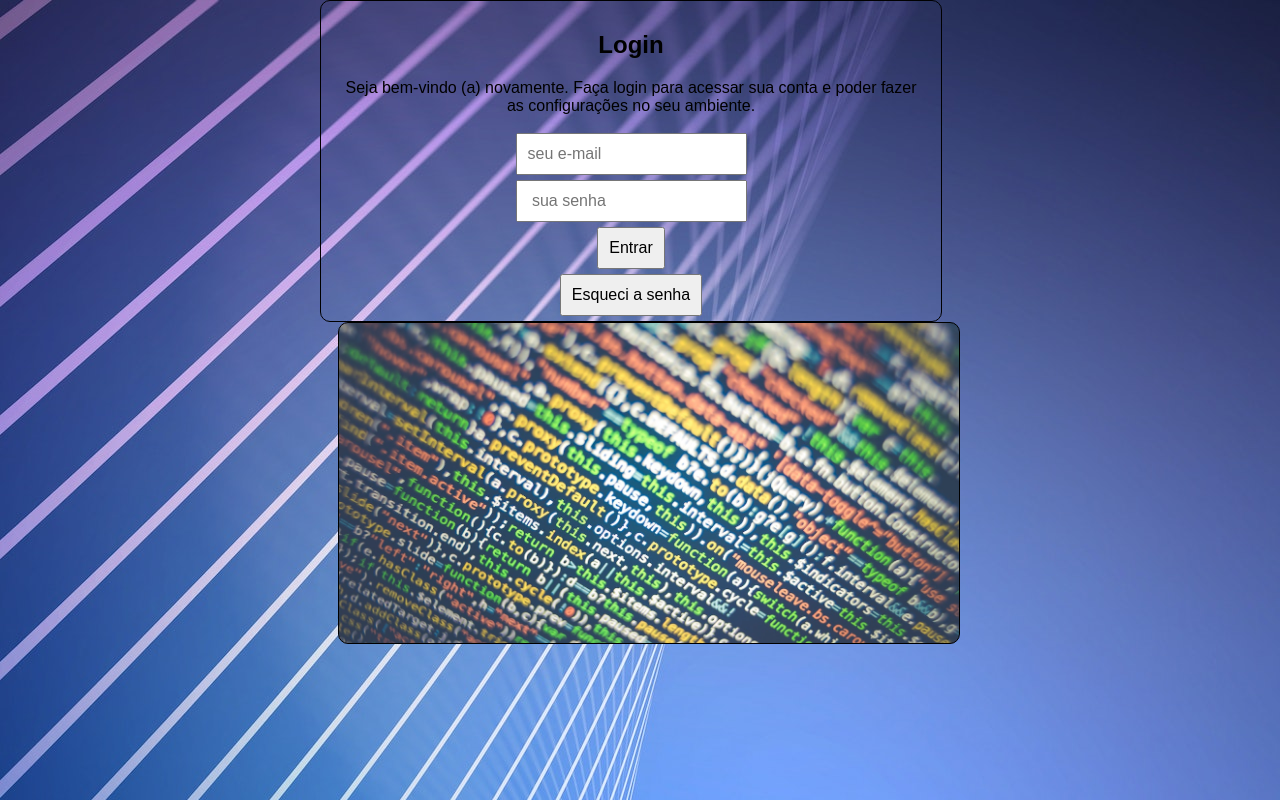
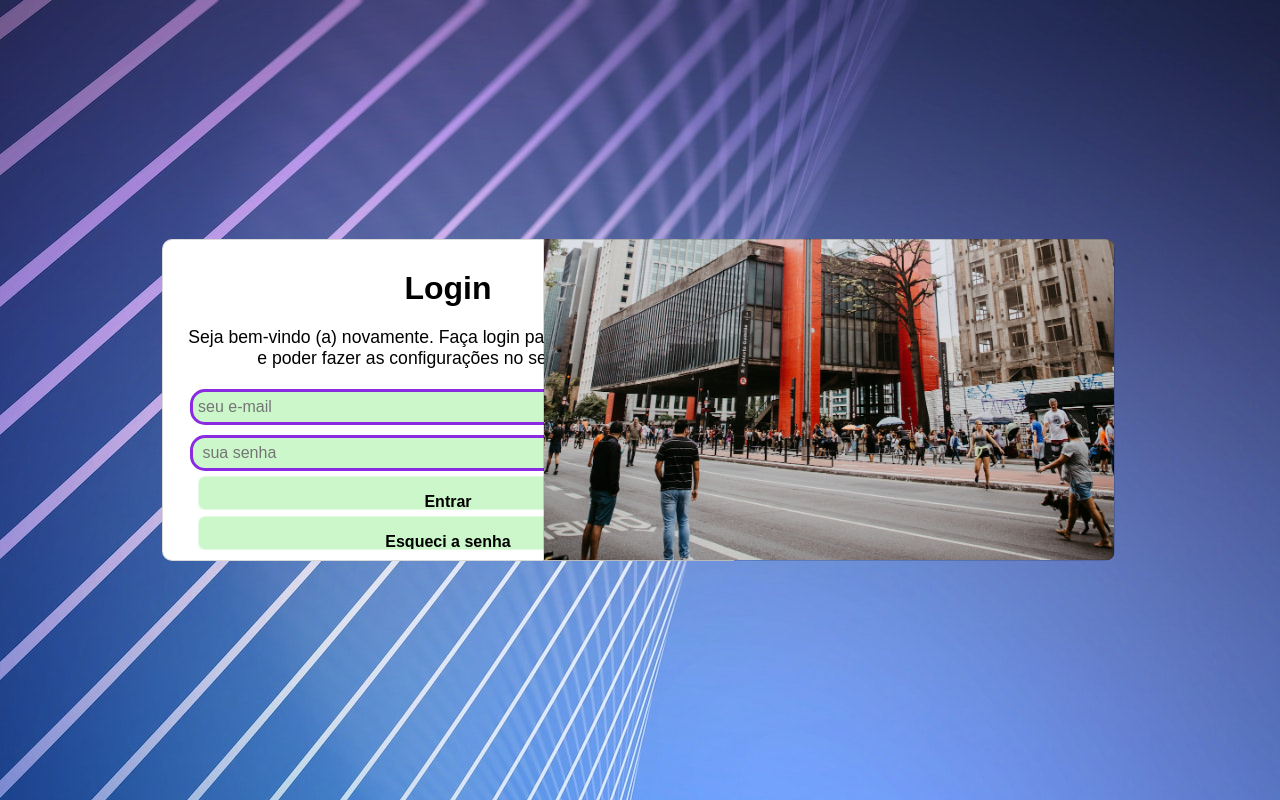
Before and after one commit to nicolasmoreiraferreira/projeto-login, a PHP site: page /indexsolo.html in a window 1280 px wide. Run offline with PHP 8.4, Linux system fonts and the light colour scheme.

Commit message:
finalizado index solo

```diff
--- a/indexsolo.html
+++ b/indexsolo.html
@@ -16,17 +16,17 @@
       <form action="login.php" method="post" autocomplete="on">
         <p>
           <label for="ie-mail"></label>
-          <input type="email" name="e-mail" id="ie-mail" placeholder="seu e-mail" required>
+          <input type="email" name="e-mail" id="ie-mail" placeholder="seu e-mail" required class="caixa">
         </p>
 
         <p>
           <label for="isenha"></label>
-          <input type="password" name="senha" id="isenha" placeholder=" sua senha" minlength="8" maxlength="8" required>
+          <input type="password" name="senha" id="isenha" placeholder=" sua senha" minlength="8" maxlength="8" required  class="caixa">
         </p>
 
         <p id="botoes">
-          <input type="submit" value="Entrar"> <br>
-          <input type="submit" value="Esqueci a senha">
+          <input type="submit" value="Entrar" class="botoes"> <br>
+          <input type="submit" value="Esqueci a senha" class="botoes1">
         </p>
       </div>
         <div id="img">
--- a/solo/mobile.css
+++ b/solo/mobile.css
@@ -26,11 +26,12 @@ main {
 
 h1 {
   text-align: center;
-  font-size: 1.5em;
+  font-size: 2em;
   padding: 20px;
 }
 
  p#texto {
+  font-size: 1.1em;
   padding-bottom: 15px;
   padding-left: 10px;
   padding-right: 10px;
@@ -39,10 +40,11 @@ h1 {
  div {
 
   text-align: center;
-  border-radius: 10px;
-  border: 1px solid black;
+
+
+  border: 1px solid rgba(0, 0, 0, 0.144);
   padding: 10px;
-  width: 600px;
+  width: 550px;
   height: 300px;
 
 
@@ -51,10 +53,14 @@ h1 {
 
 div#form {
 
-  position: relative;
+  position: absolute;
+  background-color: white;
+  border-top-left-radius: 10px;
+  border-bottom-left-radius: 10px;
 
-        left: 25%;
-        top: 20%;
+  top: 50%;
+  left: 35%;
+  transform: translate(-50%, -50%);
 
  }
 
@@ -64,17 +70,48 @@ div#img {
   background-image: url(../imagens/login.jpg);
   background-size: cover;
   background-repeat: no-repeat;
-  right: 25%;
+  background-position: bottom center;
+  border-top-right-radius: 10px;
+  border-bottom-right-radius: 10px;
+  top: 50%;
+        left: 64.8%;
+        transform: translate(-50%, -50%);
 
 
  }
 
 
   input {
-    padding: 10px;
-    margin: 2.5px;
+    margin: 5px;
+    background-color: rgba(144, 238, 144, 0.466);
+
   }
 
-  p#botoes {
-    text-align: center;
+  .botoes {
+    width: 500px;
+    height: 20px;
+    padding: 16px 16px 16px 16px;
+    margin: auto;
+    border-radius: 7px;
+    border: 1px solid rgba(255, 255, 255, 0.418);
+    font-weight: bold;
   }
+
+  .botoes1 {
+    width: 500px;
+    height: 20px;
+    padding: 16px;
+    margin: 5px;
+    border-radius: 7px;
+    border: 1px solid rgba(255, 255, 255, 0.418);
+    font-weight: bold;
+  }
+
+  .caixa{
+    padding: 5px;
+    border-radius: 15px;
+    border: 3px solid blueviolet;
+    width: 500px;
+    height: 20px;
+
+  }
```
Also changed, not shown: imagens/login.jpg.
